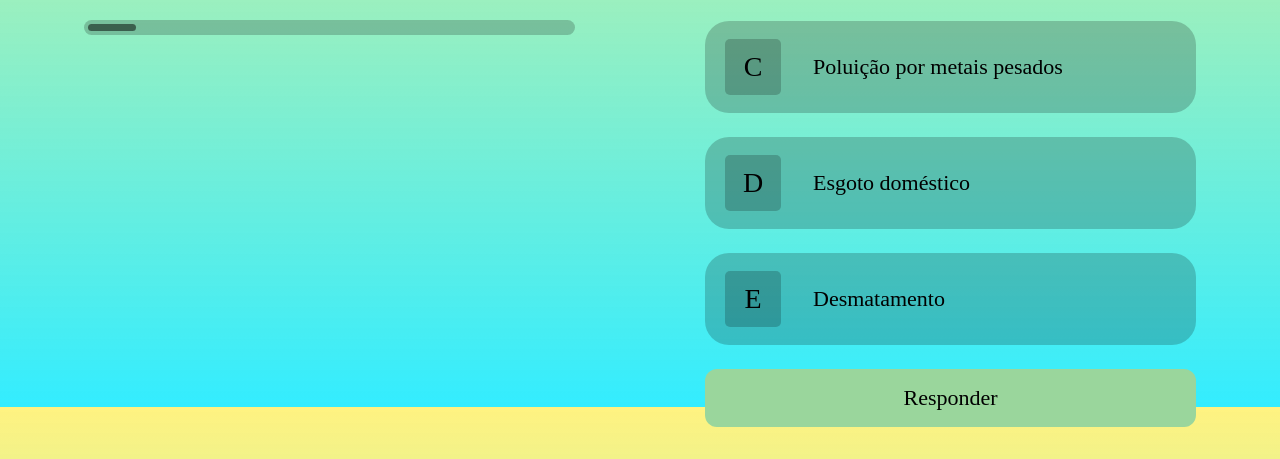
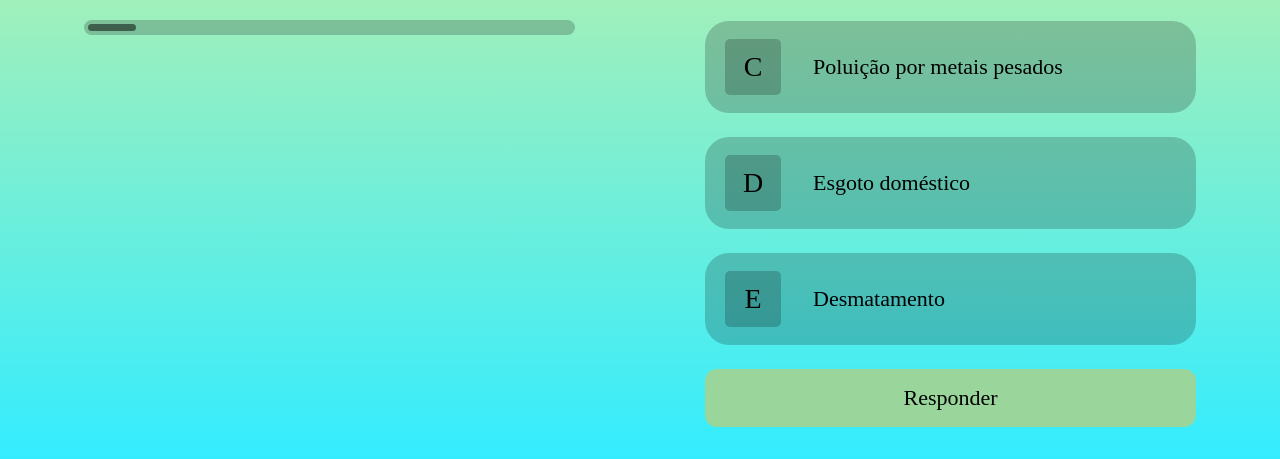
Before and after one commit to Lucasmsti/quizz, a plain HTML site: page pages/quiz/quiz.html in a window 1280 px wide. Shown: the part 393-852 px from the top of the page. Drawn offline with Linux system fonts and the light colour scheme; a web font is replaced by a local one.

Commit message:
edit: svh heigt all pages

```diff
--- a/pages/quiz/quiz.css
+++ b/pages/quiz/quiz.css
@@ -10,7 +10,7 @@
 }
 
 body {
-    height: 100svh;
+    min-height: 100svh;
     background-image: linear-gradient(to bottom, rgba(255, 230, 3, 0.5), rgba(0, 232, 255, 0.8));
     font-family: gagalin;
 }
--- a/pages/resultado/resultado.css
+++ b/pages/resultado/resultado.css
@@ -5,7 +5,7 @@
 }
 
 body {
-    height: 100svh;
+    min-height: 100svh;
     background-image: linear-gradient(to bottom, rgba(255, 230, 3, 0.5), rgba(0, 232, 255, 0.8));
     font-family: gagalin;
 }
--- a/style.css
+++ b/style.css
@@ -9,12 +9,14 @@
 }
 
 body {
-  height: 100svh;
+  min-height: 100svh;
   background-image: linear-gradient(
     to bottom,
     rgba(255, 230, 3, 0.5),
     rgba(0, 232, 255, 0.8)
   );
+  background-repeat: no-repeat;
+  background-size: cover;
   font-family: gagalin;
 }
 
```
